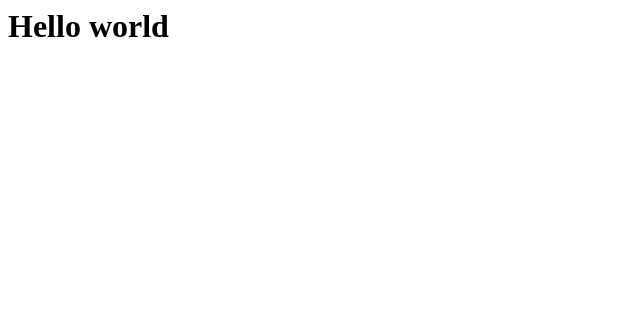
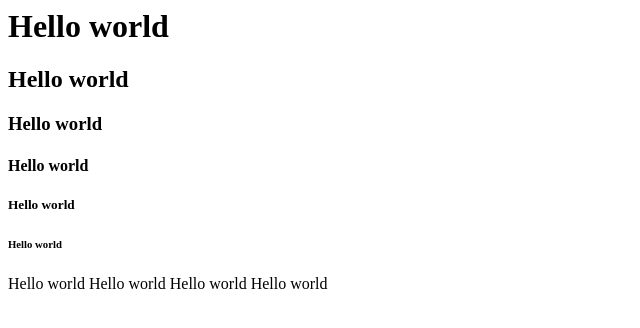
Before and after one commit to agfs-cwionczak/agfs-cwionczak.github.io, a plain HTML site: page index.html in a window 1280 px wide. Shown: the whole page, without its empty margins (0-640 px from the left). Drawn offline with Linux system fonts and the light colour scheme.

Commit message:
Update index.html

```diff
--- a/index.html
+++ b/index.html
@@ -1 +1,10 @@
 <h1>Hello world</h1>
+<h2>Hello world</h2>
+<h3>Hello world</h3>
+<h4>Hello world</h4>
+<h5>Hello world</h5>
+<h6>Hello world</h6>
+<h7>Hello world</h7>
+<h8>Hello world</h8>
+<h9>Hello world</h9>
+<h10>Hello world</h10>
```
